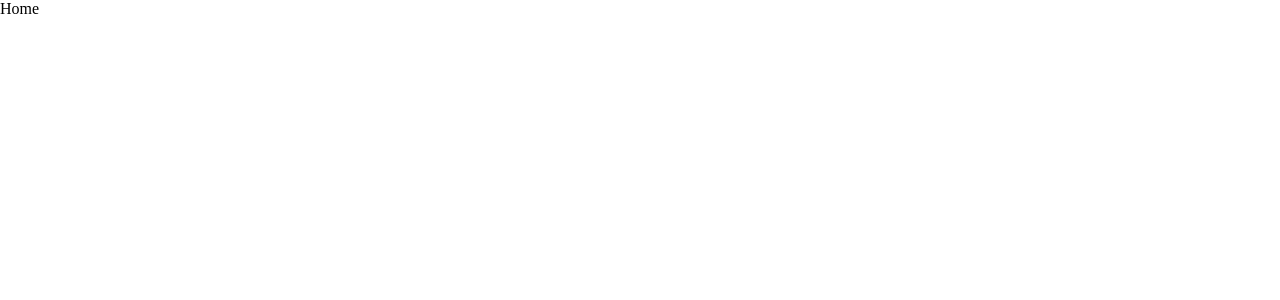
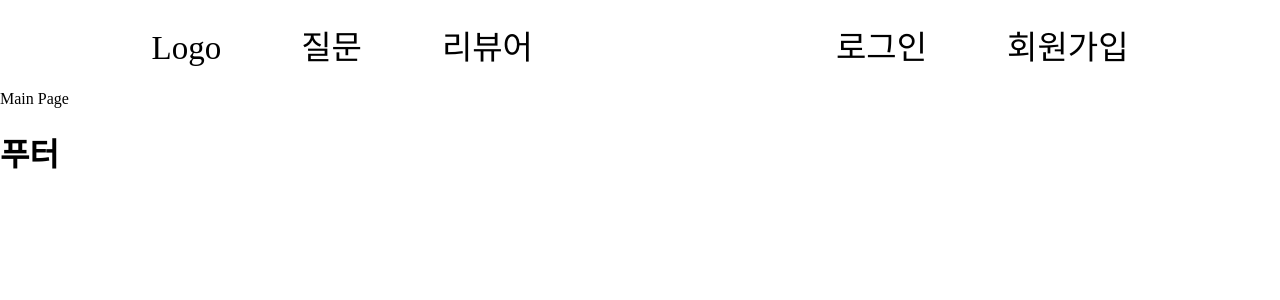
Before and after one commit to spring-boot-toy-project-team/code-review-frontend, a Next.js app in the folder code-review/: page / in a window 1280 px wide. Shown: the top 300 px of the page. Built offline with nearby package versions, Linux system fonts and the light colour scheme.

Commit message:
feat: 헤더 생성 및 링크연결, Main페이지의 라우트를 /로 변경

```diff
--- a/code-review/src/components/header.tsx
+++ b/code-review/src/components/header.tsx
@@ -1,9 +1,38 @@
+import styled from 'styled-components';
+import Link from 'next/link';
 const Header = () => {
   return (
-    <>
-      <h1>헤더</h1>
-    </>
+    <HeaderContainer>
+      <div>
+        <Link href="/">
+          <LinkBox>Logo</LinkBox>
+        </Link>
+
+        <LinkBox>질문</LinkBox>
+        <LinkBox>리뷰어</LinkBox>
+      </div>
+      <div>
+        <Link href="/login">
+          <LinkBox>로그인</LinkBox>
+        </Link>
+        <Link href="/signup">
+          <LinkBox>회원가입</LinkBox>
+        </Link>
+      </div>
+    </HeaderContainer>
   );
 };
 
 export default Header;
+
+const HeaderContainer = styled.div`
+  display: flex;
+  justify-content: space-around;
+  align-items: center;
+  height: 90px;
+  width: 100%;
+`;
+const LinkBox = styled.span`
+  font-size: 33px;
+  margin: 0px 40px 0px 40px;
+`;
--- a/code-review/src/pages/index.tsx
+++ b/code-review/src/pages/index.tsx
@@ -1,11 +1,18 @@
-import type { NextPage } from 'next';
+import { NextPage } from 'next';
+import Head from 'next/head';
+import Layout from '../components/layout';
 
-const Home: NextPage = () => {
+const Main: NextPage = () => {
   return (
-    <>
-      <div>Home</div>
-    </>
+    <Layout>
+      <Head>
+        <title>코드리뷰</title>
+        <meta name="description" content="코드리뷰와 함께!" />
+        <link rel="icon" href="/favicon.ico" />
+      </Head>
+      <div>Main Page</div>
+    </Layout>
   );
 };
 
-export default Home;
+export default Main;
```
Also changed, not shown: code-review/src/pages/main/index.tsx (deleted, +0 -18 lines).
